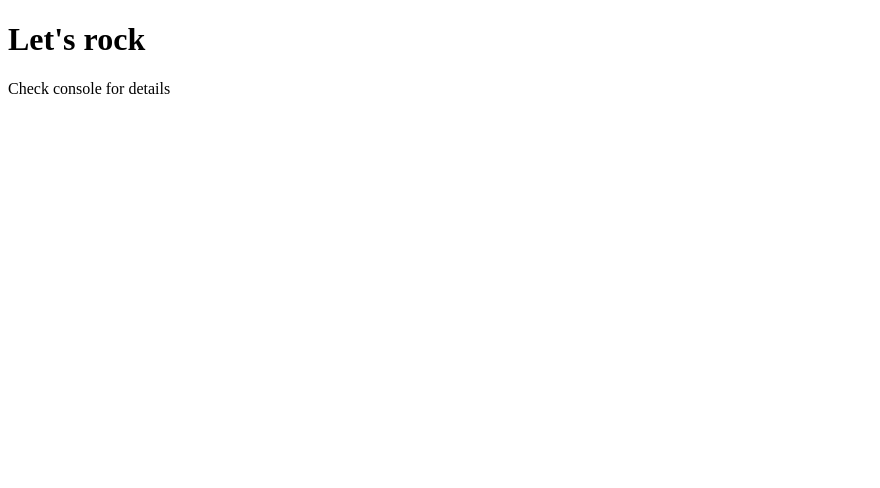
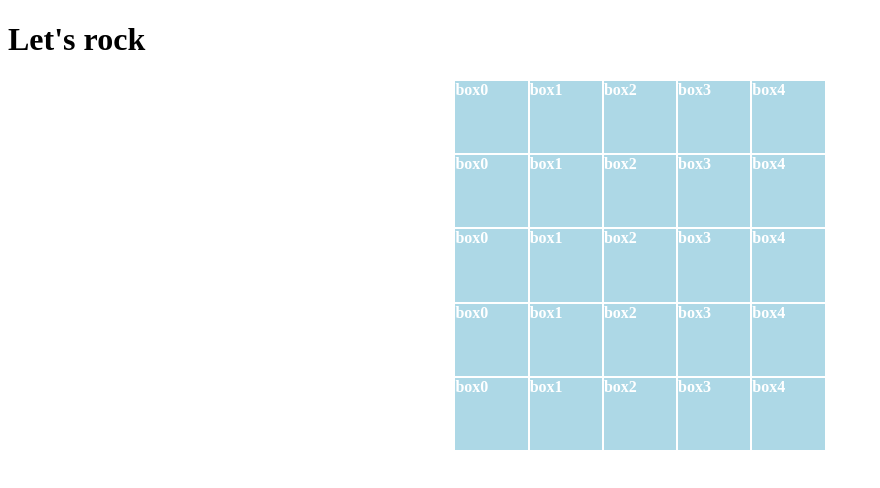
Before and after one commit to A1vinSmith/pure-es6-carpark, a website built with webpack: page index.html in a window 1280 px wide. Shown: the whole page, without its empty margins (0-880 px from the left). Built offline with nearby package versions, Linux system fonts and the light colour scheme.

Commit message:
Add: main park container and css loader

```diff
--- a/index.html
+++ b/index.html
@@ -7,7 +7,6 @@
 </head>
 <body>
     <h1>Let's rock</h1>
-    <p>Check console for details</p>
     <div id="main"></div>
 
     <script type="text/javascript" src="dist/bundle.js"></script>
--- a/package.json
+++ b/package.json
@@ -20,9 +20,11 @@
     "babel-core": "^6.24.1",
     "babel-loader": "^6.4.1",
     "babel-preset-es2015": "^6.24.1",
+    "css-loader": "^1.0.0",
     "eslint": "^3.5.0",
     "eslint-watch": "^2.1.14",
     "npm-run-all": "^4.0.2",
+    "style-loader": "^0.23.1",
     "webpack": "^2.4.1",
     "webpack-dev-server": "^2.4.2"
   }
--- /dev/null
+++ b/src/index.css
@@ -0,0 +1,39 @@
+.grid {
+    margin: 0 auto;
+    width: 30vw;
+    max-width: 29vw;
+    height: 30vh;
+    max-height: 29vh;
+    font-size: 1rem;
+}
+
+.row {
+    display: flex;
+}
+
+.box {
+    background: lightblue;
+    margin: 1px;
+    color: white;
+    font-weight: bold;
+    flex: 1 0 auto;
+    position: relative;
+}
+
+.box:after {
+    content: "";
+    float: left;
+    display: block;
+    padding-top: 100%;
+}
+
+.box .inner {
+    position: absolute;
+    left: 0;
+    right: 0;
+    bottom: 0;
+    top: 0;
+    display: flex;
+    align-items: center;
+    justify-content: center;
+}
--- a/src/index.js
+++ b/src/index.js
@@ -1,7 +1,28 @@
-const sayHello = () => {
-    /* eslint-disable no-console */
-    console.log("All set!");
-    console.log("Arrow functions are working");
+import './index.css';
+
+/* Creating a grid as container */
+const generateParkContainer = (el) => {
+    let container = document.createElement("div");
+    container.id = "park-container";
+    container.className = "grid";
+    let i, k;
+    for (i = 0; i < 5; i += 1) {
+        let row = document.createElement("div");
+        row.className = "row";
+        row.id = "row" + i;
+
+        for (k = 0; k < 5; k += 1) {
+            var box = document.createElement("div");
+            box.className = "box";
+            box.id = "box" + k;
+            box.innerHTML = box.id;
+            row.appendChild(box);
+        }
+
+        container.appendChild(row);
+    }
+
+    el.appendChild(container);
 };
 
-sayHello();
+generateParkContainer(document.getElementById('main'));
--- a/webpack.config.js
+++ b/webpack.config.js
@@ -10,6 +10,11 @@ module.exports = {
             test: /\.js$/,
             exclude: /node_modules/,
             use: 'babel-loader'
-        }]
+        },
+        {
+            test:/\.css$/,
+            use:['style-loader','css-loader']
+        }
+        ]
     }
 };
```
Also changed, not shown: 2 other files.
